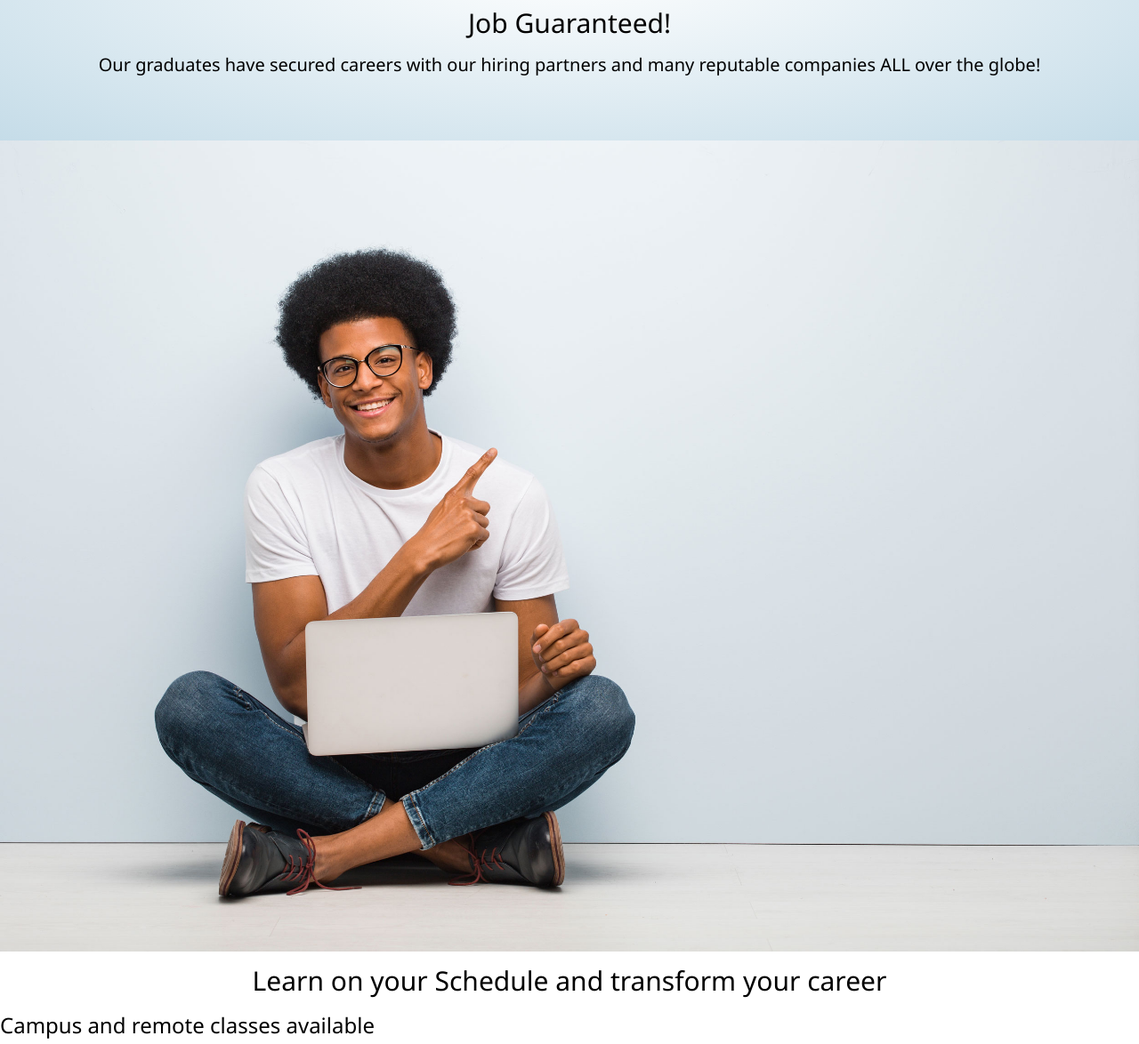
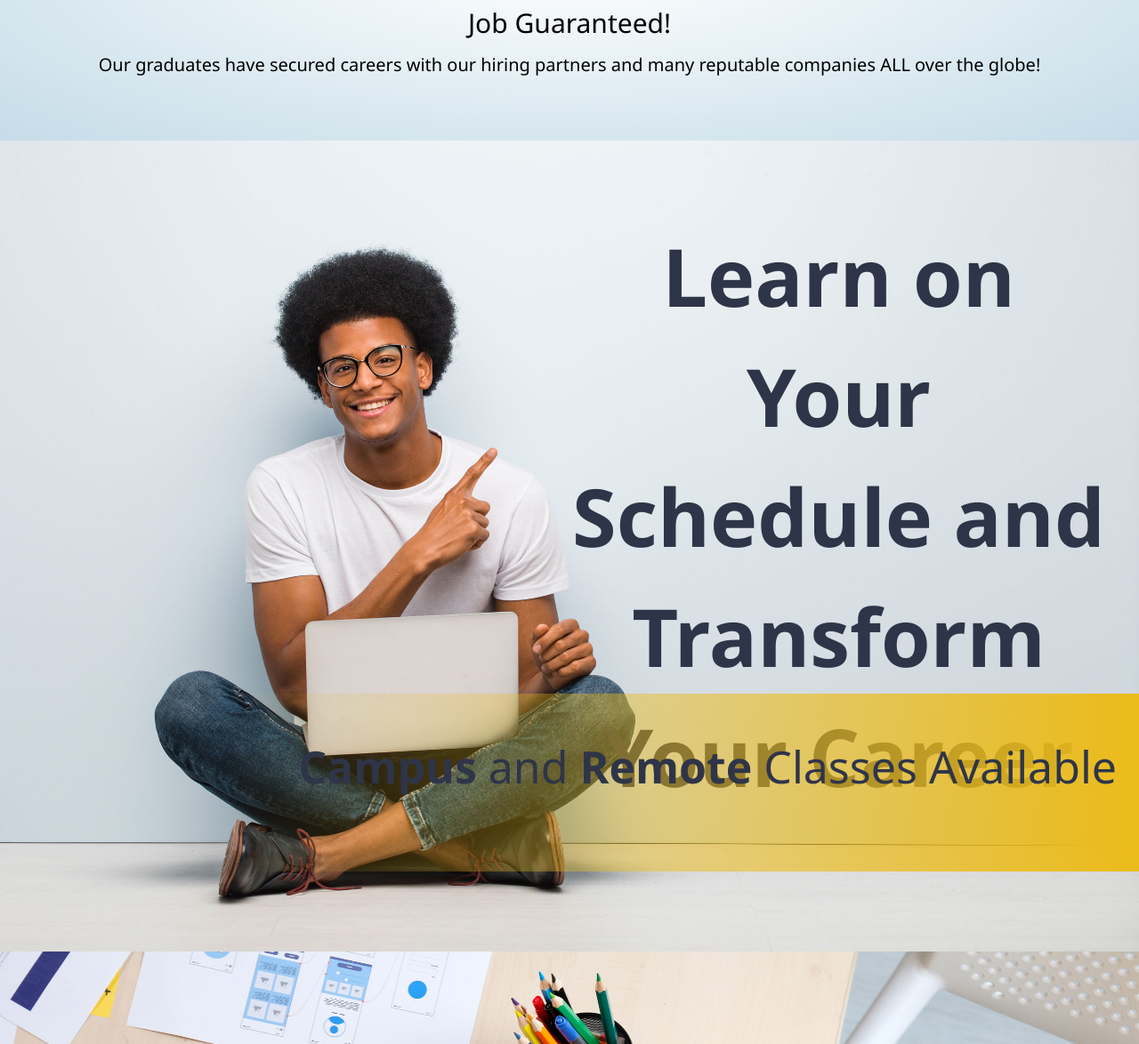
Before and after one commit to KIMBERGYPSY/improv-academy-rebuild2, a website: page index.html in a window 1280 px wide. Shown: the part 1337-2511 px from the top of the page at 89% size. Drawn offline with nearby package versions, Linux system fonts and the light colour scheme; a web font is replaced by a local one.

Commit message:
html and css updates
finished up the career and hands on section

```diff
--- a/index.html
+++ b/index.html
@@ -94,8 +94,12 @@
 <section>
     <div class="career">
       <img src="images/img-1.jpg" alt="Guy pointing" style="width:100%">
-      <h2 class="top-right">Learn on your Schedule and transform your career</h2>
-      <h3 class="bottom-right">Campus and remote classes available</h3>
+      <div class="career-topbox">
+        <h2 class="top-right"><b>Learn on Your Schedule and Transform Your Career</b></h2>
+      </div>
+      <div class="career-bttmbox">
+        <h3 class="bottom-right"><b>Campus</b> and <b>Remote</b> Classes Available</h3>
+      </div>
     </div>
   </section>
   <!------------Start of Hands on learning-------------------->
@@ -103,7 +107,7 @@
   <div class="hands-on">
     <img src="images/img-2.jpg" alt="Girl in yellow working on schoolwork" style="width:100%">
      <div class="hands-on-topbox">
-       <h2 class="top-left">Hands on Learning</h2></div>
+       <h2 class="top-left"><b>Hands on Learning</b></h2></div>
      <div class="hands-on-bttmbox">
        <h3 class="bottom-left">Preparing <b>You</b> for the <b>Real World</b></h3>
      </div>
--- a/styles.css
+++ b/styles.css
@@ -243,6 +243,43 @@ h4 {
 
 /*======END OF HIRING PARTNERS======*/
 
+/*------------Start of Career section-------------------- */
+/*this is the container holding the career img and text*/
+.career {
+  position: relative;
+  text-align: right;
+  color:#2F3548;
+}
+
+/*top right text for career sec*/
+.top-right {
+  position: absolute;
+  top: 0px;
+  right:0;
+  width: 50%;
+  font-size: 90px;
+  text-align: center;
+  padding: 75px 35px 0 0;
+
+}
+
+/*bottom right text for career sec*/
+.bottom-right {
+  position: absolute;
+  right: 0px;
+  bottom: 80px;
+  width:80%;
+  height: 200px;
+  font-size: 50px;
+  text-align: end;
+  padding-right: 25px;
+  padding-top: 45px;
+  background-image: linear-gradient(to right, rgba(235,187,26,0), rgba(235,187,26,1));
+}
+
+
+/*------------End of Career section-------------------- */
+
 /*------------Start of Hands on learning-------------------- */
    /*this is the container holding the hands on img and text*/
 .hands-on {
@@ -255,7 +292,7 @@ h4 {
 /*top left text for hands on sec*/
 .top-left {
   position: absolute;
-  top: 200px;
+  top: 100px;
   left:60px;
   width: 40%;
   font-size: 120px;
@@ -266,7 +303,7 @@ h4 {
 /*bottom left text for hands on sec*/
 .bottom-left {
   position: absolute;
-  top: 550px;
+  top: 650px;
   left: 0px;
   bottom: 0px;
   width:80%;
```
